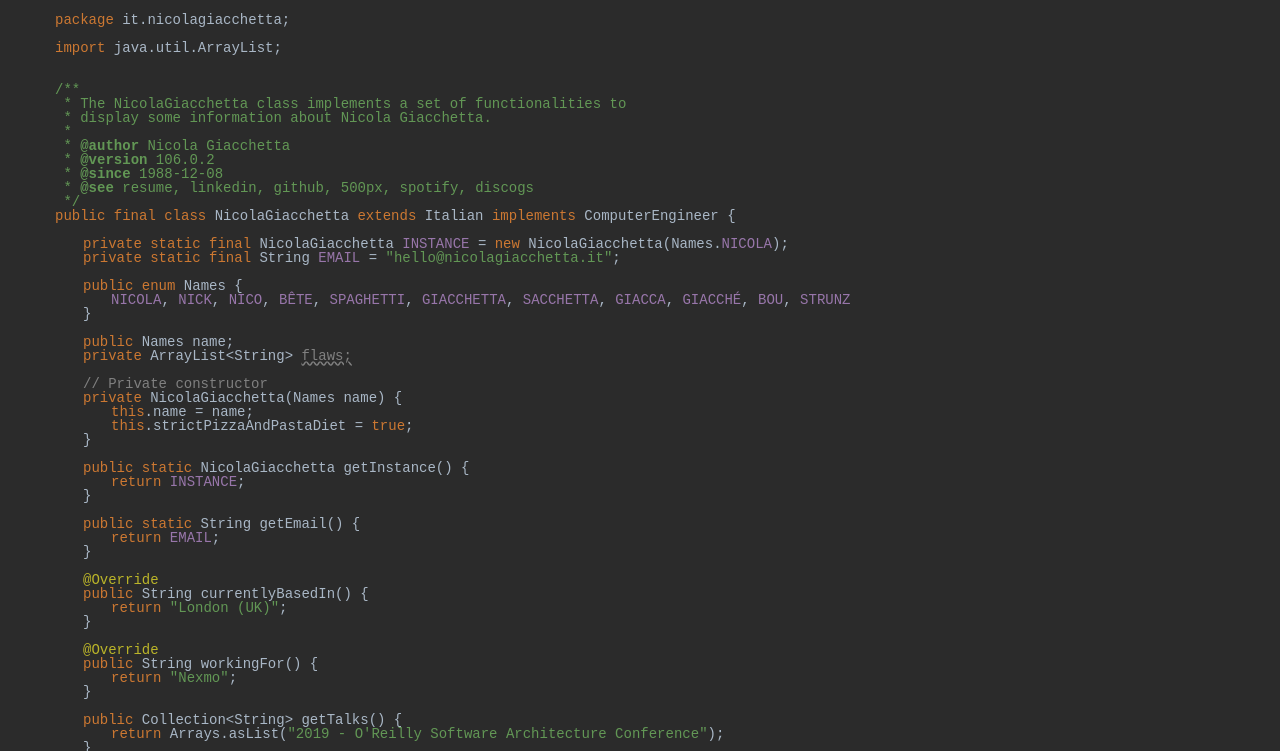
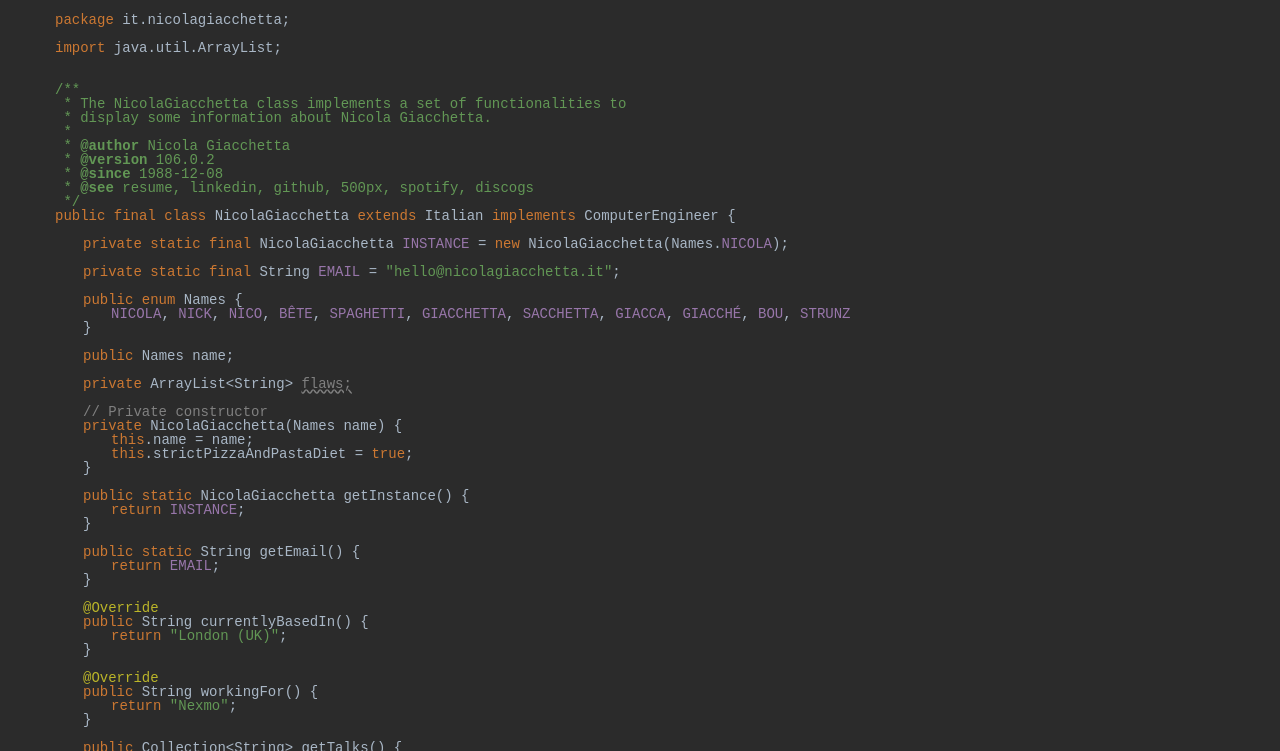
Before and after one commit to nicolagiacchetta/website, a plain HTML site: page index.html in a window 1280 px wide. Shown: the top 751 px of the page. Drawn offline with Linux system fonts and the light colour scheme.

Commit message:
Add new line

```diff
--- a/index.html
+++ b/index.html
@@ -42,12 +42,12 @@
          </span>
          <span class="keywords">public final class</span> NicolaGiacchetta <span class="keywords">extends</span>  Italian <span class="keywords">implements</span>  ComputerEngineer {<br><br>
          <div style="padding-left:2em;">
-            <span class="keywords">private static final</span> NicolaGiacchetta <span class="constants">INSTANCE</span> = <span class="keywords">new</span> NicolaGiacchetta(Names.<span class="constants">NICOLA</span>);<br>
+            <span class="keywords">private static final</span> NicolaGiacchetta <span class="constants">INSTANCE</span> = <span class="keywords">new</span> NicolaGiacchetta(Names.<span class="constants">NICOLA</span>);<br><br>
             <span class="keywords">private static final</span> String <span class="constants">EMAIL</span> = <span class="strings">"<a href="mailto:hello@nicolagiacchetta.it?Subject=Hello%20Nicola!" target="_top">hello@nicolagiacchetta.it</a>"</span>;<br><br>
             <span class="keywords">public enum</span> Names {<br>
             <span style="padding-left:2em;" class="constants">NICOLA</span>, <span class="constants">NICK</span>, <span class="constants">NICO</span>, <span class="constants">BÊTE</span>, <span class="constants">SPAGHETTI</span>, <span class="constants">GIACCHETTA</span>, <span class="constants">SACCHETTA</span>, <span class="constants">GIACCA</span>, <span class="constants">GIACCHÉ</span>, <span class="constants">BOU</span>, <span class="constants">STRUNZ</span><br>
             }<br><br>
-            <span class="keywords">public</span> Names <span class="variables">name</span>;<br>
+            <span class="keywords">public</span> Names <span class="variables">name</span>;<br><br>
             <span class="keywords">private</span> ArrayList&lt;String&gt;
             <span class="variables warnings">
                flaws;<div id="container"><img id="img-warn" src="assets/idea-warn.png" alt=""></div>
```
